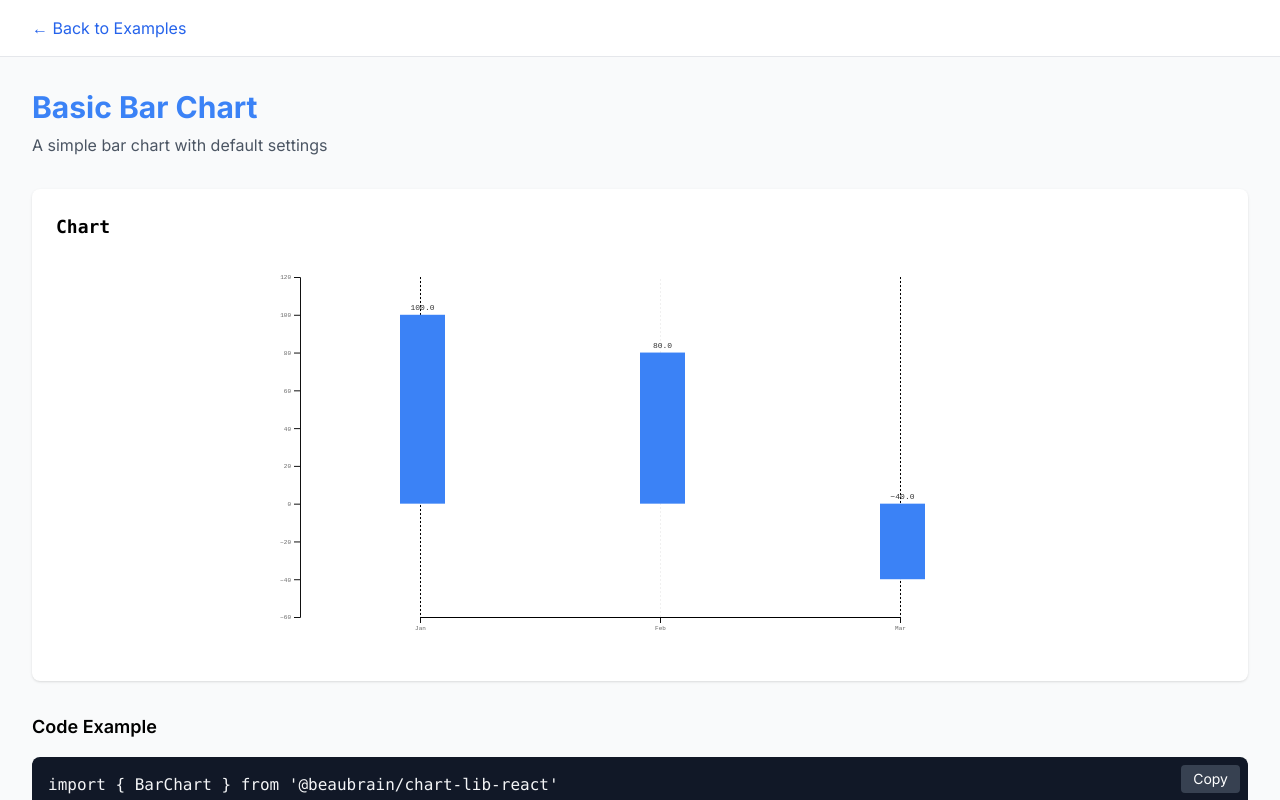
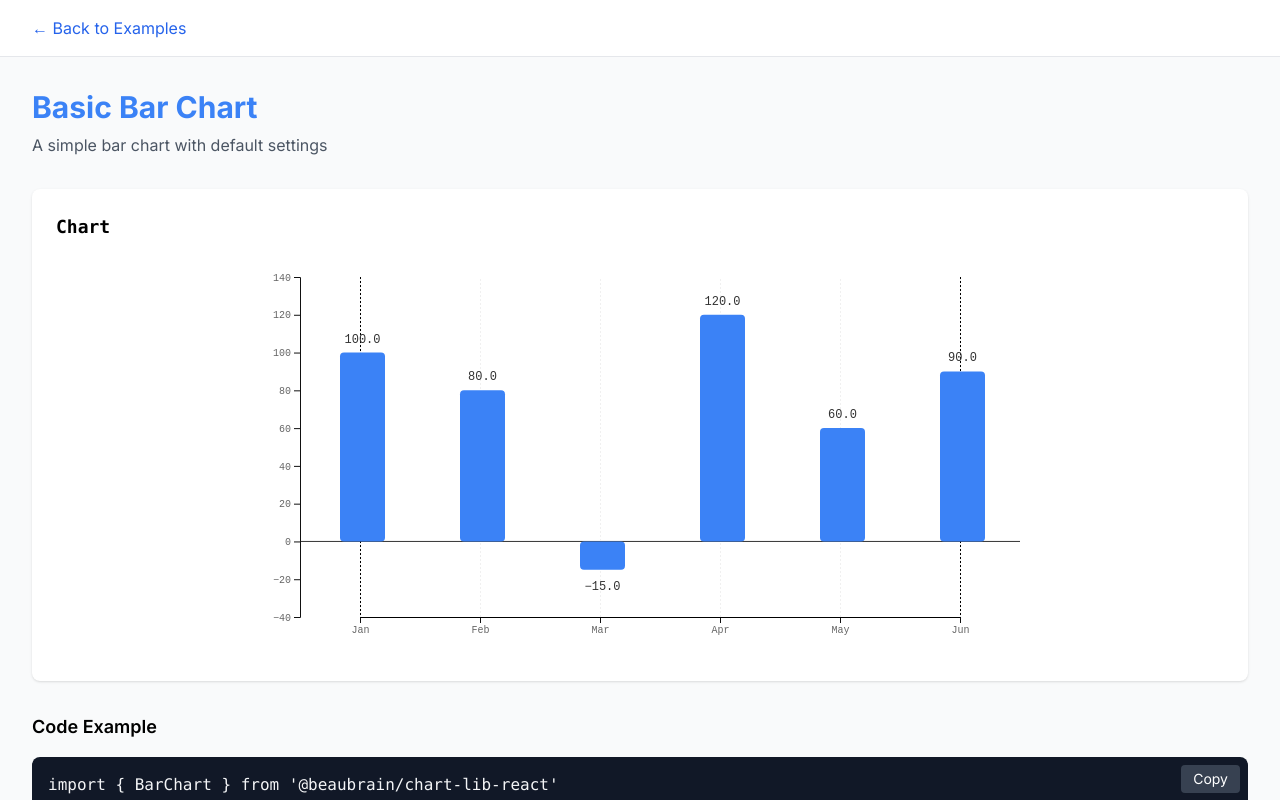
Before and after one commit to taehyeon3657/chartLibrary, a Next.js app in the folder apps/playground/: page /examples/bar/basic in a window 1280 px wide. Shown: the top 800 px of the page. Built offline with nearby package versions, Linux system fonts and the light colour scheme.

Commit message:
fix: value 음수일때 value Position 수정

```diff
--- a/apps/playground/src/app/examples/bar/basic/page.tsx
+++ b/apps/playground/src/app/examples/bar/basic/page.tsx
@@ -14,7 +14,10 @@ export default function BasicExample() {
   const data = [
     { x: 'Jan', value: 100 },
     { x: 'Feb', value: 80},
-    { x: 'Mar', value: -40},
+    { x: 'Mar', value: -15},
+    { x: 'Apr', value: 120},
+    { x: 'May', value: 60},
+    { x: 'Jun', value: 90},
   // ...
   ];
 
@@ -31,11 +34,26 @@ function MyChart() {
   return (
     <BarChart
       data={data}
-      config={{
-        width: 800,
-        height: 400,
-        margin: { top: 20, right: 20, bottom: 40, left: 60 }
-      }}
+     config={{
+              width: 800,
+              height: 400,
+              margin: { top: 20, right: 20, bottom: 40, left: 60 },
+              xAxisLabelPosition: 'center',
+              showValues: true,
+              fonts: {
+                xAxisTickFontSize: 10,
+                yAxisTickFontSize: 10,
+                xAxisLabelFontSize: 16,
+                yAxisLabelFontSize: 16,
+                legendFontSize: 8,
+                titleFontSize: 18,
+                valueFontSize: 10,
+              },
+              showLegend: false,
+              showBaseline: true,
+              baselineWidth: 1,
+              barBorderRadius: 3
+            }}
     />
   )
 }`;
@@ -57,15 +75,20 @@ function MyChart() {
               xAxisLabelPosition: 'center',
               showValues: true,
               fonts: {
-                xAxisTickFontSize: 6,
-                yAxisTickFontSize: 6,
+                xAxisTickFontSize: 10,
+                yAxisTickFontSize: 10,
                 xAxisLabelFontSize: 16,
                 yAxisLabelFontSize: 16,
                 legendFontSize: 8,
                 titleFontSize: 18,
-                valueFontSize: 8,
+                valueFontSize: 12,
+                valueFontWeight: 100,
               },
               showLegend: false,
+              showBaseline: true,
+              baselineWidth: 1,
+              barBorderRadius: 4,
+              valuePosition: 'outside'
             }}
           />
         </div>
--- a/packages/charts/src/bar/renderers/BarRenderer.ts
+++ b/packages/charts/src/bar/renderers/BarRenderer.ts
@@ -137,12 +137,6 @@ export class BarRenderer {
 
     const valueColor = this.config.valueColor || '#333';
 
-    console.log('🎨 BarRenderer valueFontSize:', {
-      valueFontSize,
-      fonts: this.config.fonts,
-      legacyValueFontSize: this.config.fonts?.valueFontSize
-    });
-
     const values = barGroup.selectAll('.bar-value')
       .data(positions)
       .enter()
@@ -162,11 +156,11 @@ export class BarRenderer {
           switch (valuePosition) {
           case 'top':
           case 'outside':
-            return d.y - 5;
+            return (d.data.y >= 0) ? (d.y - 10) : (d.y + d.height + 20);
           case 'middle':
             return d.y + d.height / 2;
           case 'bottom':
-            return d.y + d.height - 5;
+            return d.y + d.height - 10;
           default:
             return d.y - 5;
           }
```
